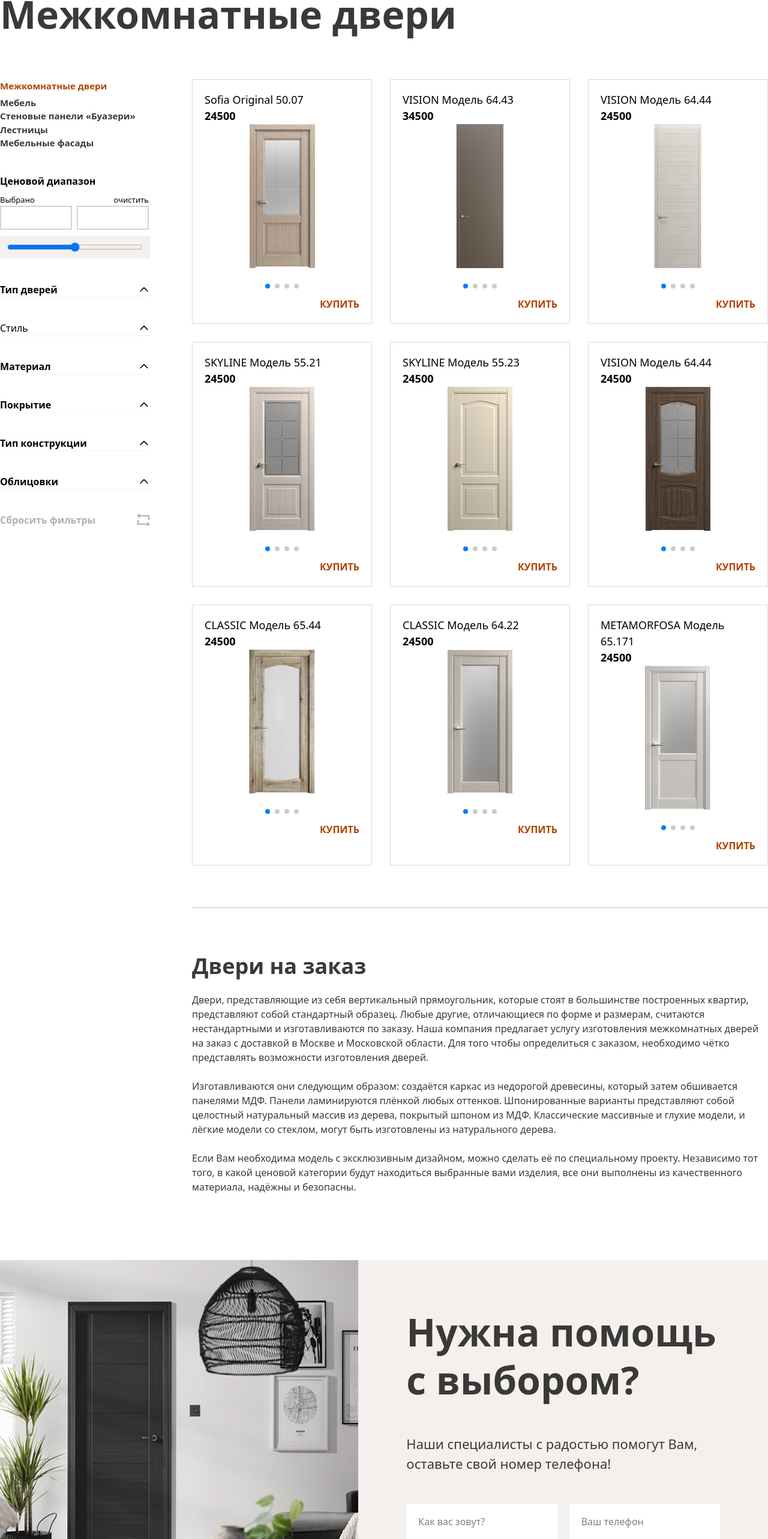
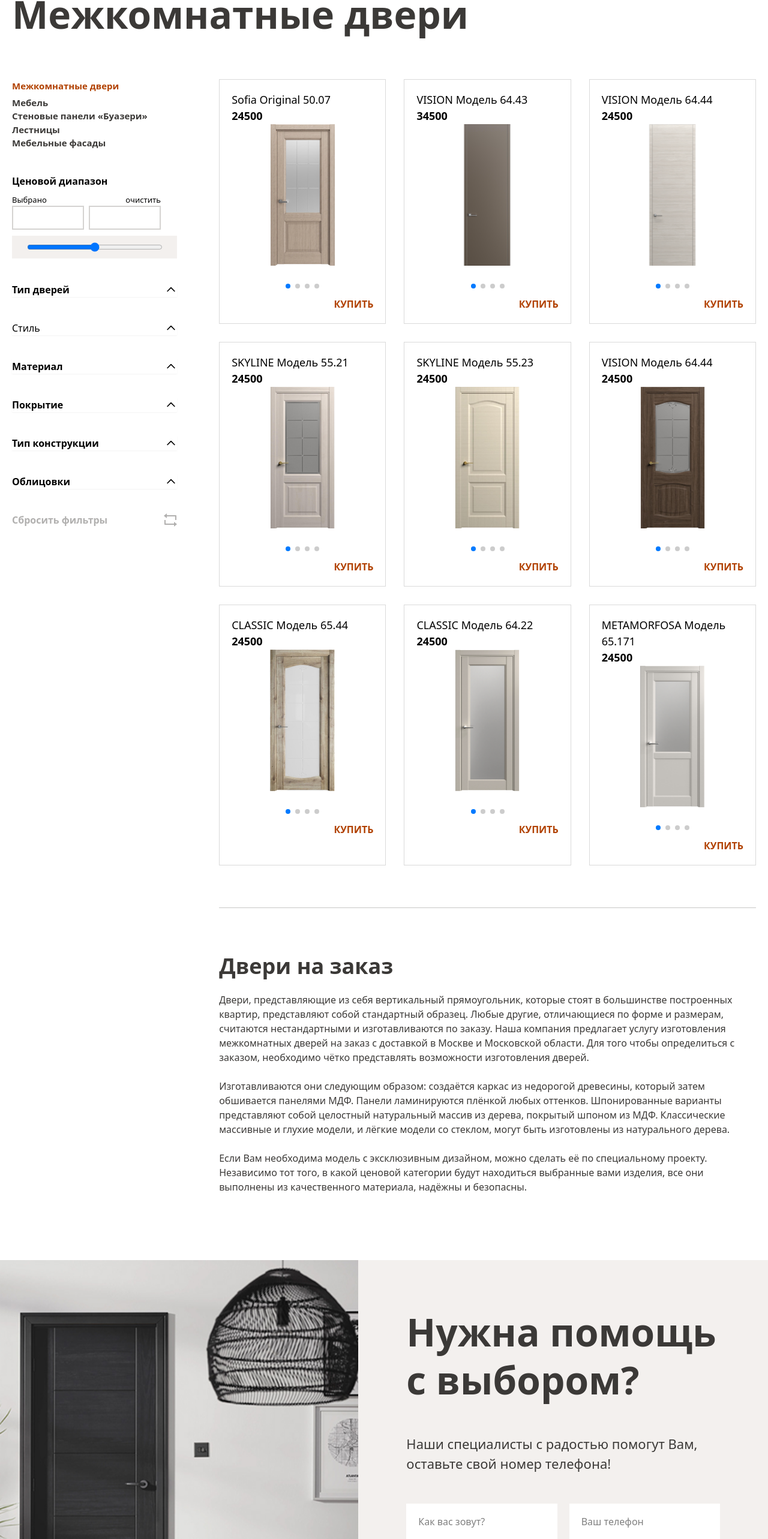
Before and after one commit to muxlisa0206/team-project, a React (Vite) app: page /Catalog/1 in a window 1280 px wide. Shown: the part 136-2702 px from the top of the page at 60% size. Built offline with nearby package versions, Linux system fonts and the light colour scheme.

Commit message:
adding changes

```diff
--- a/src/page/catalogDoor/CatalogDoorsPage.jsx
+++ b/src/page/catalogDoor/CatalogDoorsPage.jsx
@@ -76,7 +76,7 @@ function CatalogDoorsPage() {
   return (
     <>
 
-      <section className='py-[50px]'>
+      <section className='py-[50px] px-[20px]'>
         <div className='container mx-auto'>
           <ul className='flex items-center gap-5 py-4 text-[12px] text-[#B1B0AF]'>
             <li>
@@ -93,7 +93,7 @@ function CatalogDoorsPage() {
           <h1 className='text-[64px] text-[#3B3937] font-bold'>Межкомнатные двери</h1>
 
           <div className='pt-[60px] flex gap-[70px] items-start'>
-            <div className='max-w-[250px] w-full flex flex-col gap-10'>
+            <div className='max-w-[300px] w-full hidden lg:flex flex-col gap-10'>
               <ul>
                 <li className='font-bold text-[15px] text-[#B14101] pb-[5px]'>Межкомнатные двери</li>
                 <li className='font-bold text-[15px] text-[#3B3937]'>Мебель</li>
@@ -431,7 +431,7 @@ function CatalogDoorsPage() {
               </div>
             </div>
             <div>
-              <div className='grid grid-cols-3 gap-[30px] pb-[70px]'>
+              <div className='grid grid-cols-1 md:grid-cols-2 xl:grid-cols-3 gap-[30px] pb-[70px]'>
                 {
                   doorInfo.map((el) => (
                     <CatalogInterriorDoors key={el.id} model={el.model} price={el.price} photos={el.photos} />
@@ -460,9 +460,9 @@ function CatalogDoorsPage() {
 
       <section className='py-[60px]'>
         <div className='container mx-auto flex items-center justify-center'>
-          <div className='flex w-full full'>
-            <div className='max-w-[700px] w-full'>
-              <img className='w-full h-full' src="/interriorDoorsPhotos/Rectangle 1716.png" alt="" />
+          <div className='md:flex w-full'>
+            <div className='max-w-[700px] w-full h-full'>
+              <img className='w-full object-cover h-[800px]' src="/interriorDoorsPhotos/Rectangle 1716.png" alt="" />
             </div>
             <div className='bg-[#F3F0EE] w-full p-20 flex flex-col gap-[50px]'>
               <h1 className='text-[64px] text-[#3B3937] font-bold leading-20'>Нужна помощь с выбором?</h1>
```
Also changed, not shown: src/page/catalogDoor/components/CatalogInterriorDoors.jsx (deleted).
